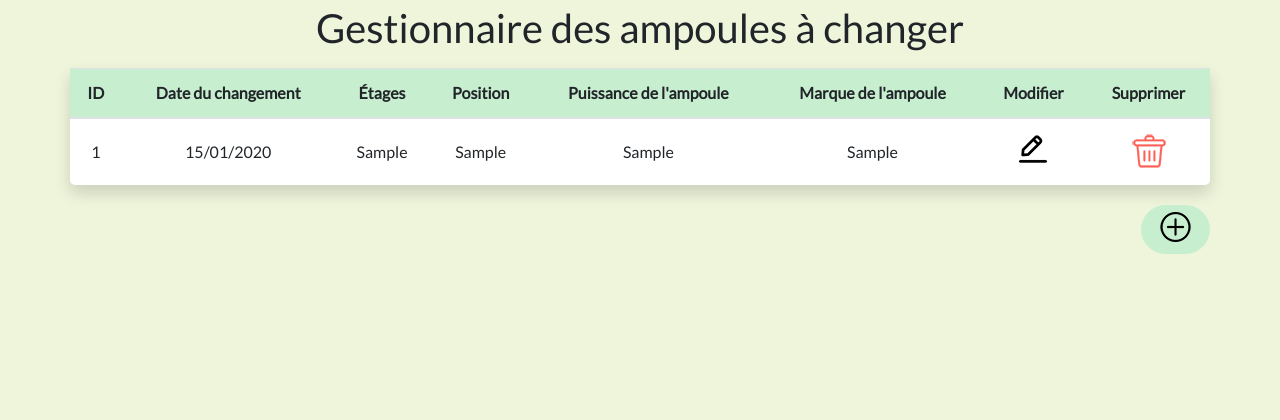
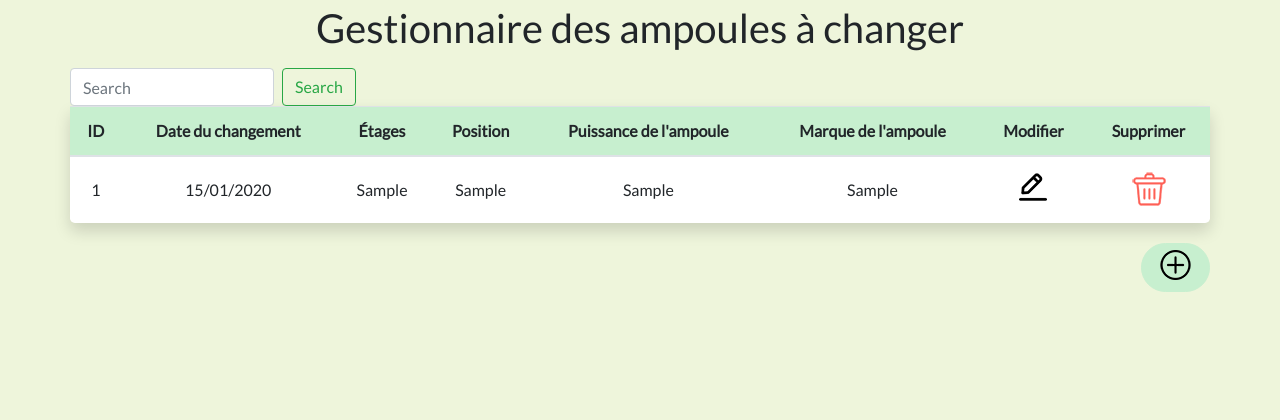
Before and after one commit to lzervini/dashboard_ampoule, a PHP site: page /accueil.php in a window 1280 px wide. Shown: the part 337-757 px from the top of the page. Run offline with PHP 8.4, Linux system fonts and the light colour scheme; the visitor is signed in with stand-in values (Sample User, id 1); tables that the repository leaves empty or names only in its code hold one stand-in row (values such as "Sample post").

Commit message:
Add search form

```diff
--- a/accueil.php
+++ b/accueil.php
@@ -35,8 +35,12 @@ if(empty($_SESSION['username'])){
 
     <h1> Gestionnaire des ampoules à changer </h1>
 
-<div class="container-fluid mt-3 ">
-    <div class="container">
+    <div class="container-fluid mt-3 ">
+        <div class="container">
+            <form class="form-inline my-2 my-lg-0" method="search.php">
+              <input class="form-control mr-sm-2" type="search" placeholder="Search" aria-label="Search" name="query">
+              <button class="btn btn-outline-success my-2 my-sm-0" type="submit">Search</button>
+            </form>
 
     <div class=" responsive-table-line shadow bg-white rounded-lg">
     <table class="table table-hover text-center">
```
